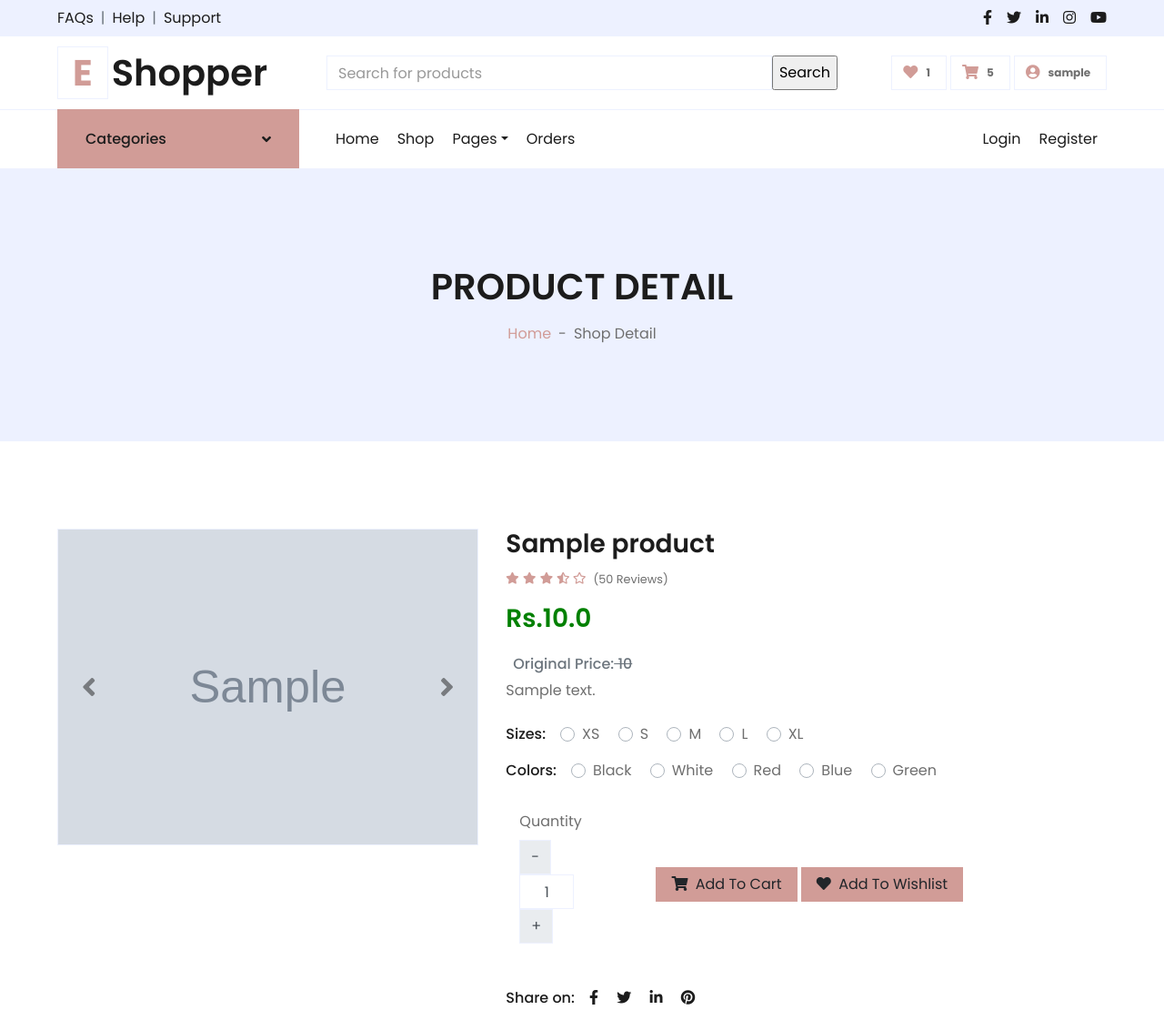
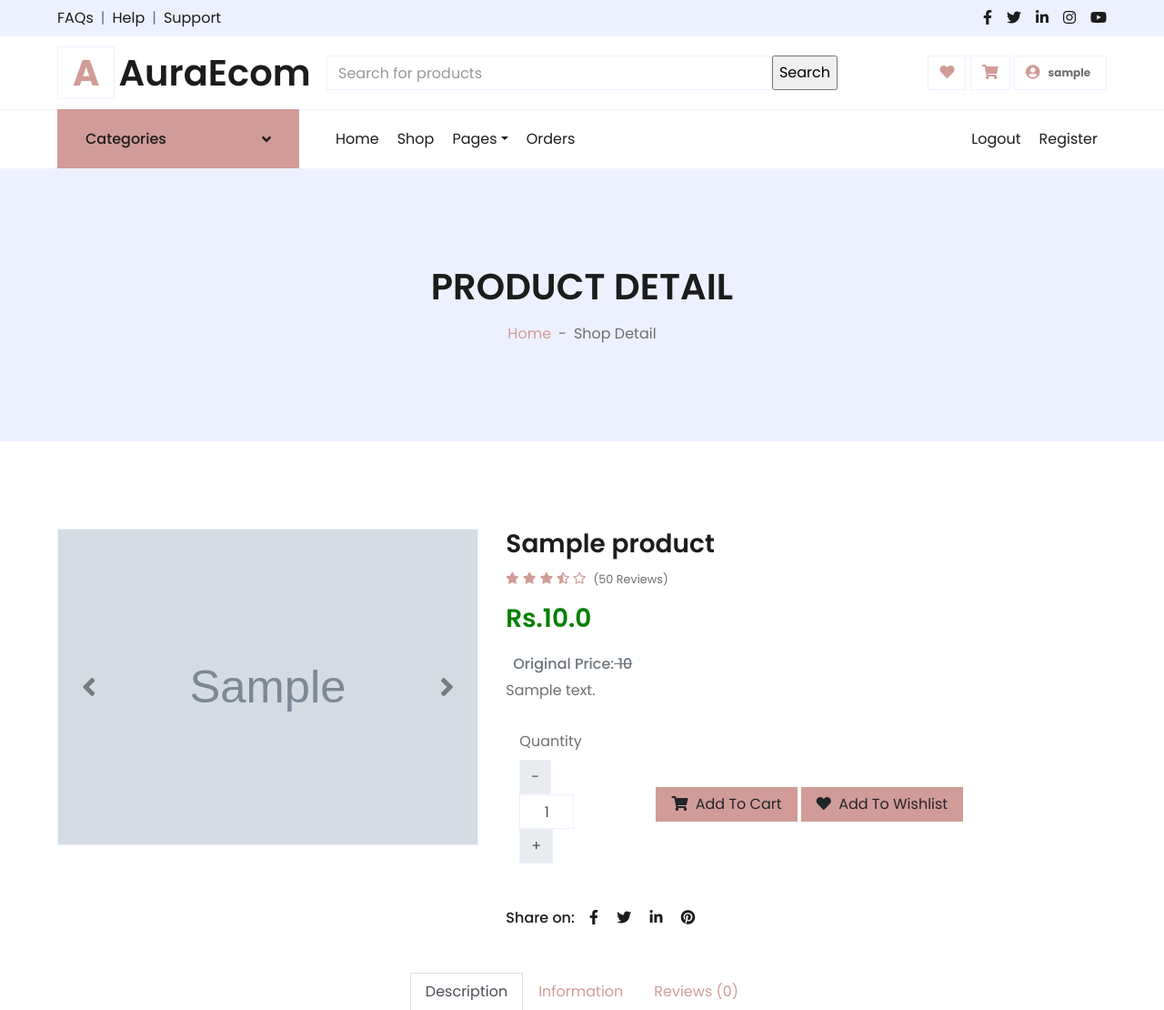
Before and after one commit to rizanafaizalk/AuraEcom, a Django app: page /productdetail/1 in a window 1280 px wide. Shown: the top 1110 px of the page at 91% size. Run offline with Django 4.2, Linux system fonts and the light colour scheme; a user stored in the database is signed in; tables that the repository leaves empty hold one stand-in row (values such as "Sample post"); grey boxes marked "Sample" are stand-in pictures; some libraries are stand-ins or nearby versions.

Commit message:
latest update

```diff
--- a/order/views.py
+++ b/order/views.py
@@ -46,8 +46,8 @@ def placeorder(request):
             # else:
                 cart_total_price += item.total
             # item.product.stock-=item.quantity
-        tax = (2*cart_total_price)/100
-        neworder.total_price = cart_total_price + tax
+        # tax = (2*cart_total_price)/100
+        neworder.total_price = cart_total_price  #+ tax
         if cart_total_price<5000:
             neworder.total_price += 500
 
--- a/templates/UserTemp/base.html
+++ b/templates/UserTemp/base.html
@@ -62,7 +62,7 @@
         <div class="row align-items-center py-3 px-xl-5">
             <div class="col-lg-3 d-none d-lg-block">
                 <a href=" {% url 'Userhome' %}" class="text-decoration-none">
-                    <h1 class="m-0 display-5 font-weight-semi-bold"><span class="text-primary font-weight-bold border px-3 mr-1">E</span>Shopper</h1>
+                    <h1 class="m-0 display-5 font-weight-semi-bold"><span class="text-primary font-weight-bold border px-3 mr-1">A</span>AuraEcom</h1>
                 </a>
             </div>
             <div class="col-lg-6 col-6 text-left">
@@ -76,11 +76,11 @@
             <div class="col-lg-3 col-6 text-right">
                 <a href="{% url 'wishList' %}" class="btn border">
                     <i class="fas fa-heart text-primary"></i>
-                    <span class="badge">1</span>
+                    <span class="badge"></span>
                 </a>
                 <a href="{% url 'cart' %}" class="btn border">
                     <i class="fas fa-shopping-cart text-primary"></i>
-                    <span class="badge">5</span>
+                    <span class="badge"></span>
                 </a>
 
                 <a href="{% url 'profile' %}" class="btn border">
@@ -112,7 +112,7 @@
         <div class="row px-xl-5 pt-5">
             <div class="col-lg-4 col-md-12 mb-5 pr-3 pr-xl-5">
                 <a href="" class="text-decoration-none">
-                    <h1 class="mb-4 display-5 font-weight-semi-bold"><span class="text-primary font-weight-bold border border-white px-3 mr-1">E</span>AuraEcom</h1>
+                    <h1 class="mb-4 display-5 font-weight-semi-bold"><span class="text-primary font-weight-bold border border-white px-3 mr-1">A</span>AuraEcom</h1>
                 </a>
                 <p>Dolore erat dolor sit lorem vero amet. Sed sit lorem magna, ipsum no sit erat lorem et magna ipsum dolore amet erat.</p>
                 <p class="mb-2"><i class="fa fa-map-marker-alt text-primary mr-3"></i>123 Street, New York, USA</p>
--- a/templates/UserTemp/index.html
+++ b/templates/UserTemp/index.html
@@ -34,7 +34,7 @@
             <div class="col-lg-9">
                 <nav class="navbar navbar-expand-lg bg-light navbar-light py-3 py-lg-0 px-0">
                     <a href="" class="text-decoration-none d-block d-lg-none">
-                        <h1 class="m-0 display-5 font-weight-semi-bold"><span class="text-primary font-weight-bold border px-3 mr-1">E</span>Shopper</h1>
+                        <h1 class="m-0 display-5 font-weight-semi-bold"><span class="text-primary font-weight-bold border px-3 mr-1">A</span>AuraEcom</h1>
                     </a>
                     <button type="button" class="navbar-toggler" data-toggle="collapse" data-target="#navbarCollapse">
                         <span class="navbar-toggler-icon"></span>
--- a/templates/UserTemp/productdetail.html
+++ b/templates/UserTemp/productdetail.html
@@ -55,8 +55,13 @@
                             <a href="{% url 'UserOrdersPage' %}" class="nav-item nav-link">Orders</a>
                         </div>
                         <div class="navbar-nav ml-auto py-0">
-                            <a href="{% url 'login' %}" class="nav-item nav-link">Login</a>
-                            <a href="" class="nav-item nav-link">Register</a>
+                            {% if user.is_authenticated %}
+                                    {% csrf_token %}
+                                    <a type="submit" href="{% url 'logout' %}" class="nav-item nav-link ">Logout</a>
+                            {% else %}
+                                <a href="{% url 'login' %}" class="nav-item nav-link">Login</a>
+                            {% endif %}
+                            <a href="{% url 'signup' %}" class="nav-item nav-link">Register</a>
                         </div>
                     </div>
                 </nav>
@@ -153,7 +158,7 @@
                 <p class="mb-4">{{product.description}}</p>
 
                 {% endif %}
-
+{% comment %}
                 <div class="d-flex mb-3">
                     <p class="text-dark font-weight-medium mb-0 mr-3">Sizes:</p>
                     <form>
@@ -203,7 +208,7 @@
                             <label class="custom-control-label" for="color-5">Green</label>
                         </div>
                     </form>
-                </div>
+                </div> {% endcomment %}
                 <div class="d-flex align-items-center mb-4 pt-2 product_data">
                     {% comment %} <div class="input-group quantity mr-3" style="width: 130px;">
                         <div class="input-group-btn">
--- a/templates/UserTemp/shop.html
+++ b/templates/UserTemp/shop.html
@@ -89,7 +89,7 @@
             <!-- Shop Sidebar Start -->
             <div class="col-lg-3 col-md-12">
                 <!-- Price Start -->
-                <div class="border-bottom mb-4 pb-4">
+                {% comment %} <div class="border-bottom mb-4 pb-4">
                     <h5 class="font-weight-semi-bold mb-4">Filter by price</h5>
 
                         <div class="custom-control custom-checkbox d-flex align-items-center justify-content-between mb-3">
@@ -112,7 +112,7 @@
                             <span class="badge border font-weight-normal"></span>
                         </div>
 
-                </div>
+                </div> {% endcomment %}
                 <!-- Price End -->
 
                 <!-- Color Start -->
@@ -179,7 +179,7 @@
                     <div class="col-lg-4 col-md-6 col-sm-12 pb-1">
                         <div class="card product-item border-0 mb-4">
                             <div class="card-header product-img position-relative overflow-hidden bg-transparent border p-0">
-                                <img class="img-fluid w-100" src="{{i.product_image.url}}" alt="">
+                                <a href="{% url 'productdetail' i.id %}"><img class="img-fluid w-100" src="{{i.product_image.url}}" alt=""></a>
                             </div>
                             <div class="card-body border-left border-right text-center p-0 pt-4 pb-3">
                                 <h6 class="text-truncate mb-3">{{i.product_name}}</h6>
--- a/templates/UserTemp/singleOrderPage.html
+++ b/templates/UserTemp/singleOrderPage.html
@@ -117,6 +117,12 @@
                     <p><strong>Tracking No:</strong> {{ order.tracking_no }}</p>
                     <p><strong>Order Date:</strong> {{ order.created_at }}</p>
                     <p><strong>Payment Method:</strong> {{ order.payment_mode }}</p>
+                    <p><strong>Shipping:</strong> {% if item.total < 5000 %}
+
+                      Rs.{{500}}
+
+                      {% else %} Rs.{{0}}
+                      {% endif %}</p>
                     {% comment %} {% endfor %} {% endcomment %}
                 </div>
                 </div>
```
